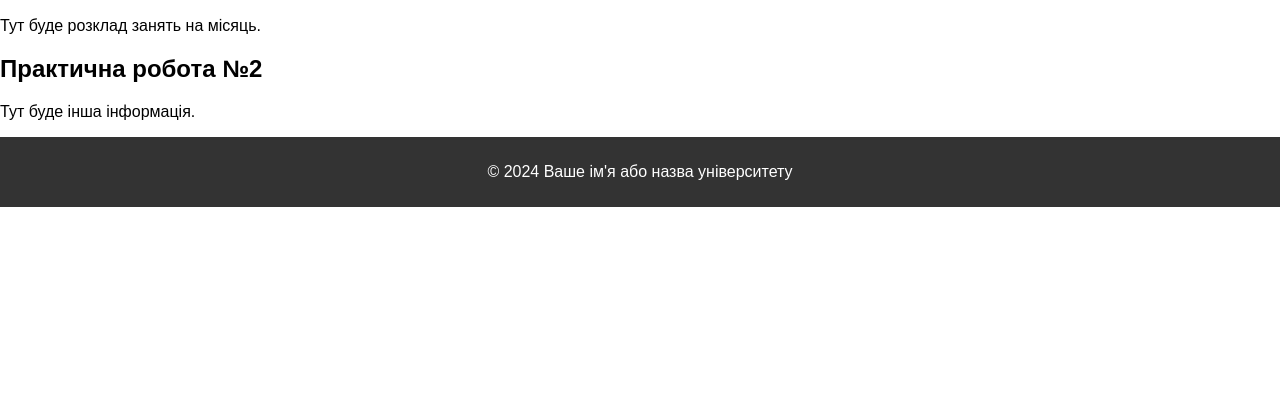
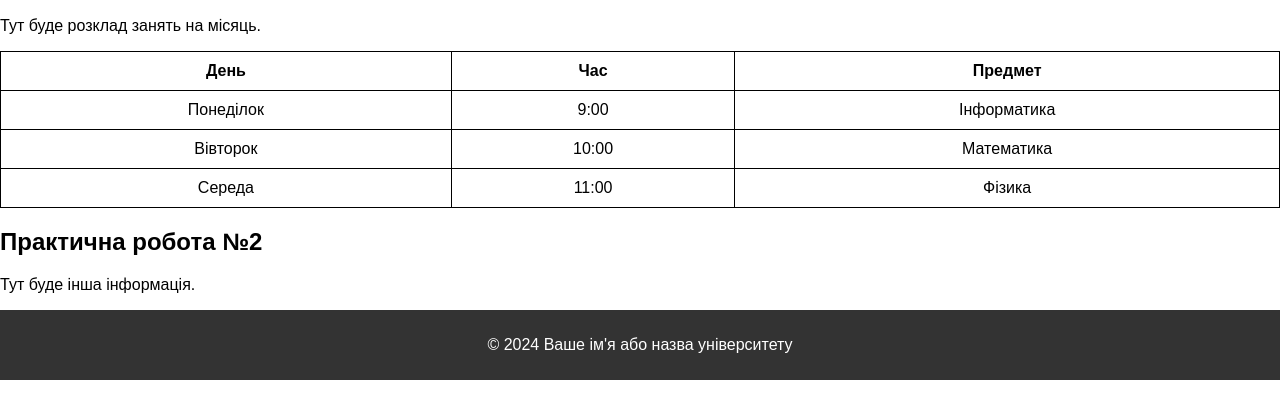
Before and after one commit to DeadSma1L/practice_1, a plain HTML site: page Index.html in a window 1280 px wide. Shown: the part 185-604 px from the top of the page. Drawn offline with Linux system fonts and the light colour scheme.

Commit message:
Index.html

```diff
--- a/Index.html
+++ b/Index.html
@@ -21,7 +21,32 @@
         <section id="prac1">
             <h2>Практична робота №1</h2>
             <p>Тут буде розклад занять на місяць.</p>
-            <!-- Додайте таблицю або інший вміст тут -->
+            <table>
+                <thead>
+                    <tr>
+                        <th>День</th>
+                        <th>Час</th>
+                        <th>Предмет</th>
+                    </tr>
+                </thead>
+                <tbody>
+                    <tr>
+                        <td>Понеділок</td>
+                        <td>9:00</td>
+                        <td>Інформатика</td>
+                    </tr>
+                    <tr>
+                        <td>Вівторок</td>
+                        <td>10:00</td>
+                        <td>Математика</td>
+                    </tr>
+                    <tr>
+                        <td>Середа</td>
+                        <td>11:00</td>
+                        <td>Фізика</td>
+                    </tr>
+                </tbody>
+            </table>
         </section>
 
         <section id="prac2">
```
